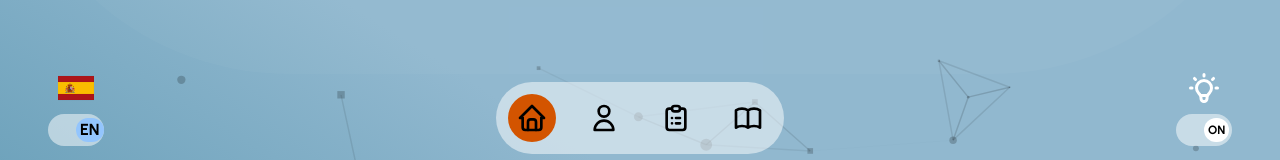
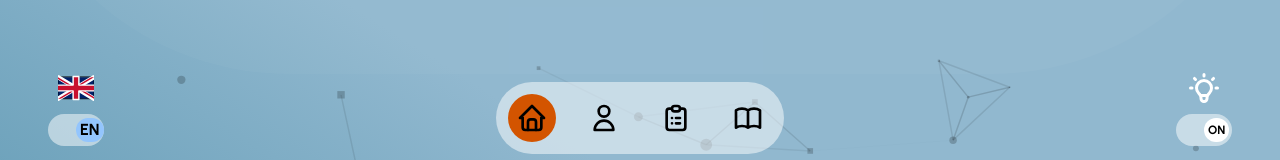
Before and after one commit to eldavid1996/MendozaDev, a Next.js app: page / in a window 1280 px wide. Shown: the part 614-774 px from the top of the page. Built offline with nearby package versions, Linux system fonts and the light colour scheme.

Commit message:
fixed final

```diff
--- a/components/shared/LanguageToggler.tsx
+++ b/components/shared/LanguageToggler.tsx
@@ -28,10 +28,10 @@ export function LanguageToggler() {
       position="left"
       className="fixed z-40 bottom-10 left-1 flex flex-col items-center gap-2 sm:left-12"
     >
-      {language === "EN" ? (
+      {language === "ES" ? (
+        <SpanishFlag width={36} height={36} />
+      ) : (
         <UnitedKingdomFlag width={36} height={36} />
-      ) : (
-        <SpanishFlag width={36} height={36} />
       )}
 
       <button
```
